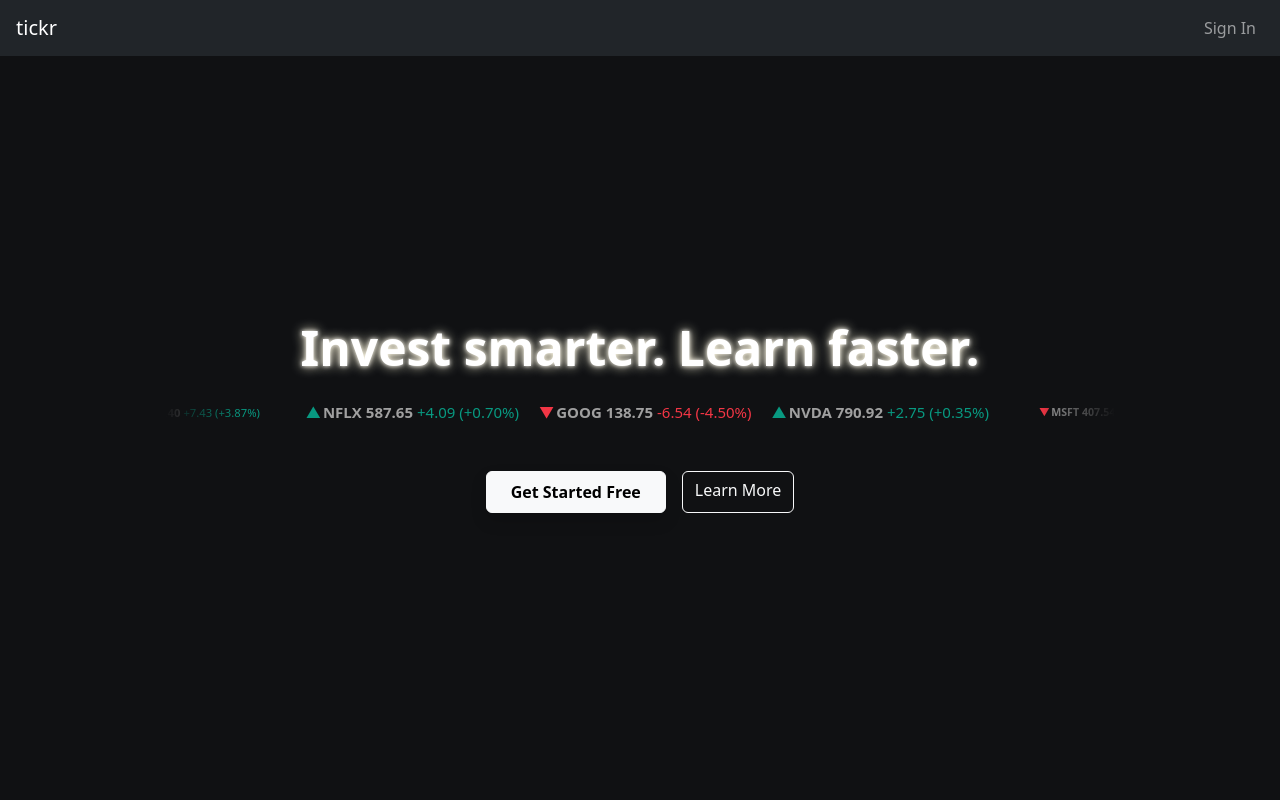
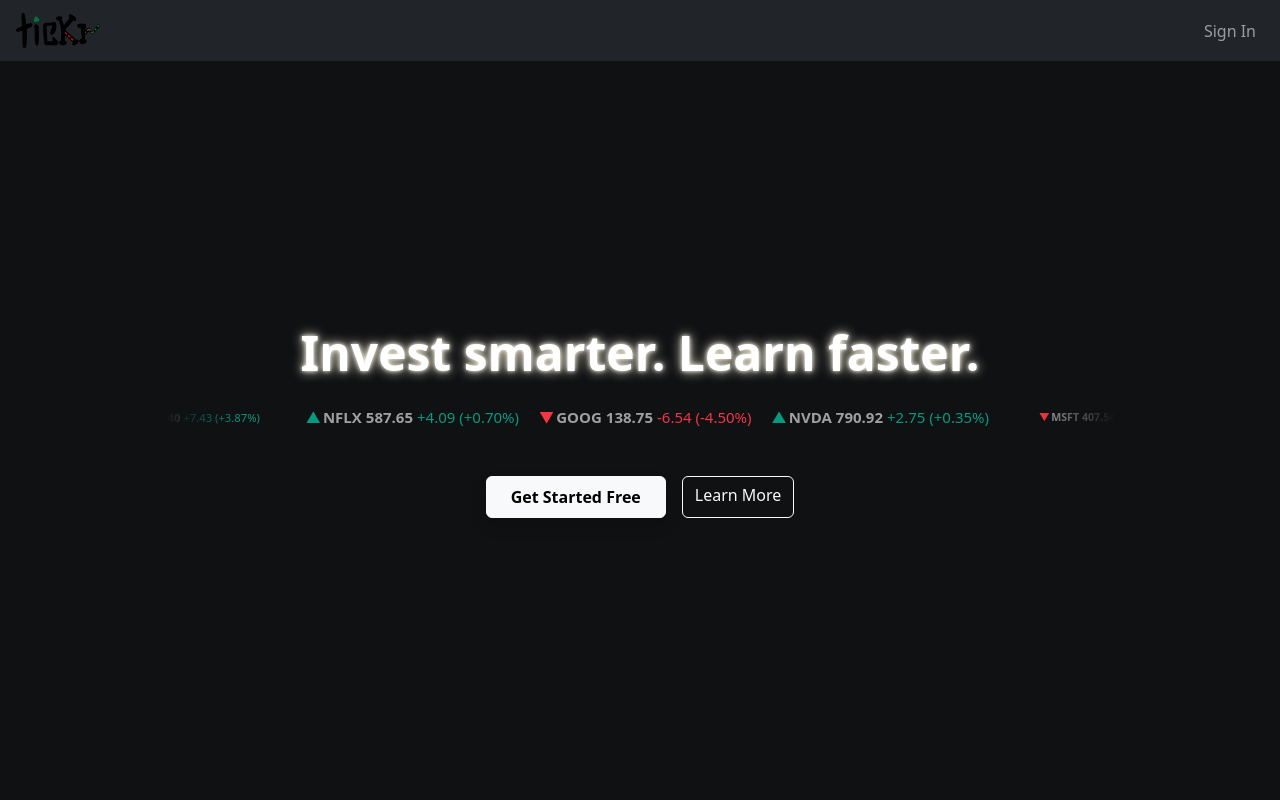
Before and after one commit to g1tvik/tickr, a React (Vite) app in the folder stockbuddy/: page / in a window 1280 px wide. Shown: the top 800 px of the page. Built offline with nearby package versions, Linux system fonts and the light colour scheme; no server answers.

Commit message:
added temp logo to nav bar

```diff
--- a/stockbuddy/src/components/NavBar.jsx
+++ b/stockbuddy/src/components/NavBar.jsx
@@ -13,7 +13,11 @@ function NavBar({ isLoggedIn, setIsLoggedIn }) {
 
   return (
     <nav className="navbar navbar-expand-lg navbar-dark bg-dark px-3">
-      <Link className="navbar-brand" to="/">tickr</Link>
+      <div className="navbar-left" style={{ display: 'flex', alignItems: 'center' }}>
+        <Link className="navbar-brand" to="/">
+          <img src="/logo.png" alt="Tickr Logo" style={{ height: '35px', width: 'auto', display: 'block' }} />
+        </Link>
+      </div>
       <div className="collapse navbar-collapse">
         <ul className="navbar-nav ms-auto">
           {isLoggedIn ? (
```
Also changed, not shown: stockbuddy/public/logo.png (added).
